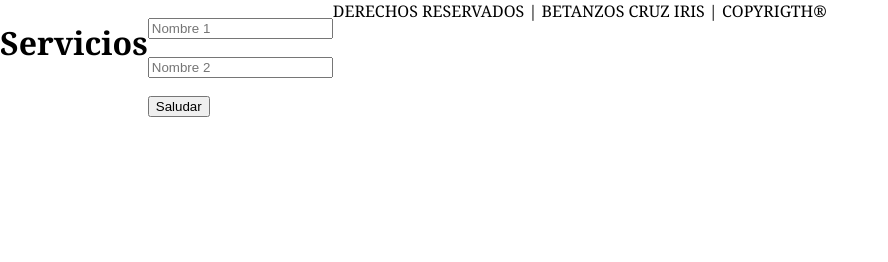
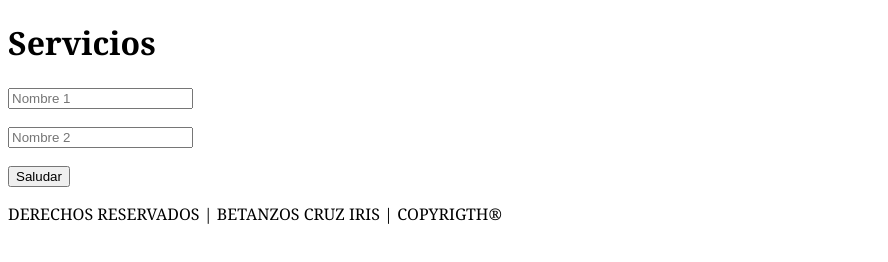
Before and after one commit to Iris2712/iriservicio, a plain HTML site: page public/index.html in a window 1280 px wide. Shown: the whole page, without its empty margins (0-888 px from the left). Drawn offline with Linux system fonts and the light colour scheme.

Commit message:
primer submit

```diff
--- a/public/estilos.css
+++ b/public/estilos.css
@@ -1,8 +1,3 @@
 body{
     font-family: Georgia, 'Times New Roman', Times, serif;
-    margin: 0;
-    padding: 0;
-    display: flex;
-    min-height: 100vh;
-    flex-wrap: wrap;
 }
```
